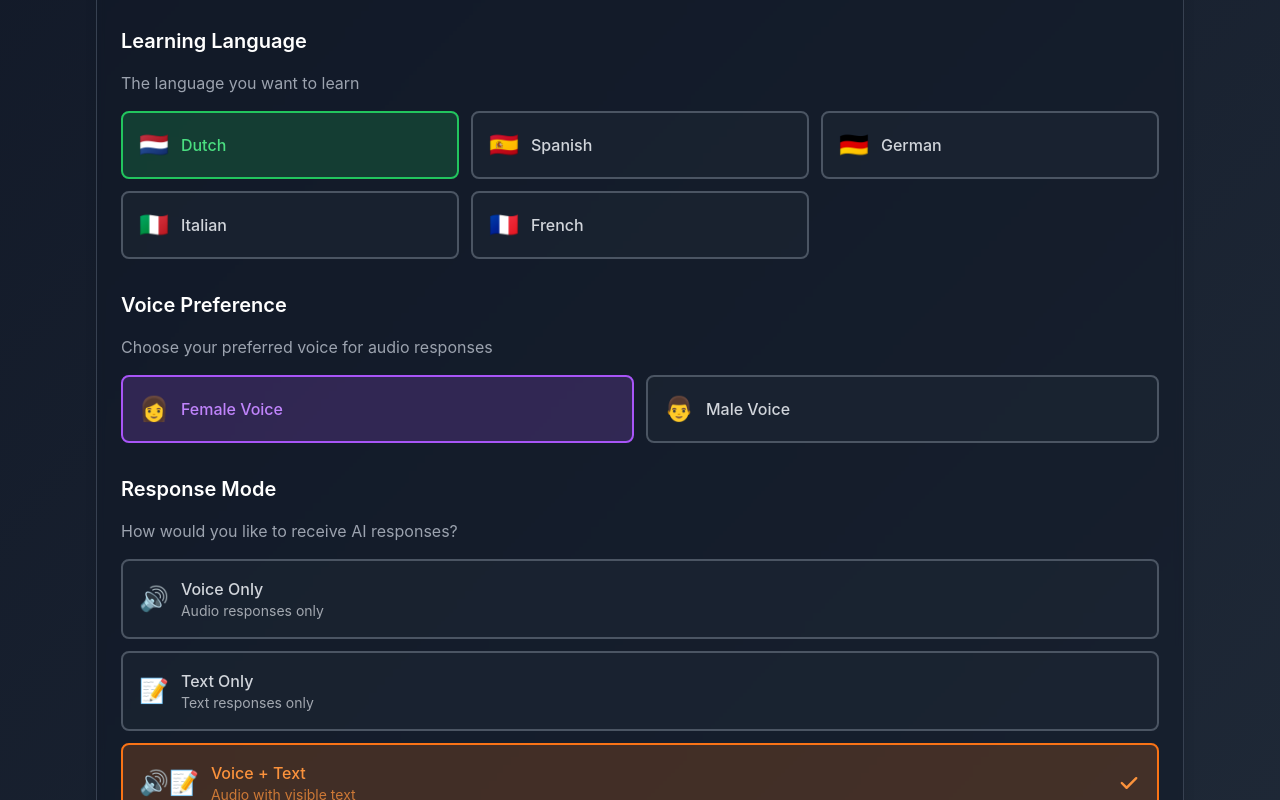
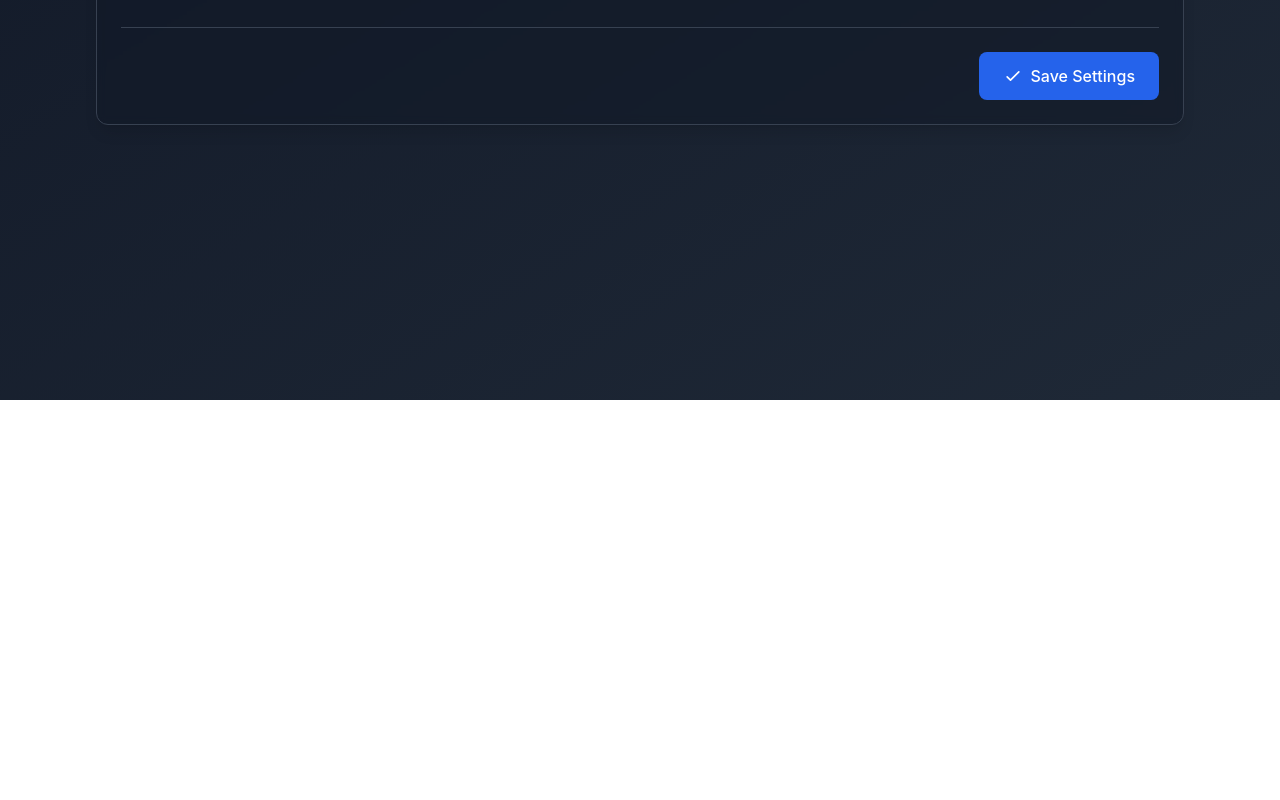
Before and after one commit to aogz/langhub, a React (Create React App) app: page /settings in a window 1280 px wide. Shown: the part 400-1200 px from the top of the page. After the commit the page ends 800 px from the top, so only its background shows below. Built offline with nearby package versions, Linux system fonts and the light colour scheme.

Commit message:
select language

```diff
--- a/src/components/AddWordModal.js
+++ b/src/components/AddWordModal.js
@@ -1,6 +1,9 @@
 import React, { useState } from 'react';
+import { useUserSettings } from '../contexts/UserSettingsContext';
 
 const AddWordModal = ({ onAdd, isAdding, error, onClose }) => {
+  const { settings } = useUserSettings();
+  const nativeLanguage = settings?.nativeLanguage || 'en';
   const [word, setWord] = useState('');
   const [translation, setTranslation] = useState('');
   const [language, setLanguage] = useState('');
@@ -18,7 +21,7 @@ const AddWordModal = ({ onAdd, isAdding, error, onClose }) => {
     if (!word.trim()) return;
     setIsTranslating(true);
     try {
-      const targetLanguage = 'en';
+      const targetLanguage = nativeLanguage;
       const isChrome138Plus = (() => {
         try {
           const nav = navigator;
@@ -42,7 +45,8 @@ const AddWordModal = ({ onAdd, isAdding, error, onClose }) => {
       const TranslatorAPI = typeof window !== 'undefined' ? window.Translator : undefined;
       if (TranslatorAPI && isChrome138Plus) {
         try {
-          const sourceLanguage = targetLanguage !== 'en' ? 'en' : 'nl';
+          // Default source language to Dutch (most common content language)
+          const sourceLanguage = 'nl';
           const translator = await TranslatorAPI.create({
             sourceLanguage,
             targetLanguage,
--- a/src/components/Settings.js
+++ b/src/components/Settings.js
@@ -19,25 +19,6 @@ const Settings = () => {
     { code: 'it', name: 'Italiano', flag: '🇮🇹' },
     { code: 'pt', name: 'Português', flag: '🇵🇹' },
     { code: 'nl', name: 'Nederlands', flag: '🇳🇱' }
-  ];
-
-  const learningLanguages = [
-    { code: 'nl', name: 'Dutch', flag: '🇳🇱' },
-    { code: 'es', name: 'Spanish', flag: '🇪🇸' },
-    { code: 'de', name: 'German', flag: '🇩🇪' },
-    { code: 'it', name: 'Italian', flag: '🇮🇹' },
-    { code: 'fr', name: 'French', flag: '🇫🇷' }
-  ];
-
-  const voiceOptions = [
-    { value: 'female', label: 'Female Voice', icon: '👩' },
-    { value: 'male', label: 'Male Voice', icon: '👨' }
-  ];
-
-  const modeOptions = [
-    { value: 'voice', label: 'Voice Only', icon: '🔊', description: 'Audio responses only' },
-    { value: 'text', label: 'Text Only', icon: '📝', description: 'Text responses only' },
-    { value: 'both', label: 'Voice + Text', icon: '🔊📝', description: 'Audio with visible text' }
   ];
 
   // Update local settings when context settings change
@@ -117,82 +98,6 @@ const Settings = () => {
                 </div>
               </div>
 
-              {/* Learning Language */}
-              <div>
-                <h3 className="text-xl font-semibold text-white mb-4">Learning Language</h3>
-                <p className="text-gray-400 mb-4">The language you want to learn</p>
-                <div className="grid grid-cols-2 md:grid-cols-3 gap-3">
-                  {learningLanguages.map((lang) => (
-                    <button
-                      key={lang.code}
-                      onClick={() => handleSettingChange('learningLanguage', lang.code)}
-                                             className={`p-4 rounded-lg border-2 transition-all duration-200 flex items-center gap-3 ${
-                         localSettings.learningLanguage === lang.code
-                           ? 'border-green-500 bg-green-500/20 text-green-400'
-                           : 'border-gray-600 bg-gray-800/50 text-gray-300 hover:border-gray-500'
-                       }`}
-                    >
-                      <span className="text-2xl">{lang.flag}</span>
-                      <span className="font-medium">{lang.name}</span>
-                    </button>
-                  ))}
-                </div>
-              </div>
-
-              {/* Voice Preference */}
-              <div>
-                <h3 className="text-xl font-semibold text-white mb-4">Voice Preference</h3>
-                <p className="text-gray-400 mb-4">Choose your preferred voice for audio responses</p>
-                <div className="grid grid-cols-2 gap-3">
-                  {voiceOptions.map((voice) => (
-                    <button
-                      key={voice.value}
-                      onClick={() => handleSettingChange('voice', voice.value)}
-                                             className={`p-4 rounded-lg border-2 transition-all duration-200 flex items-center gap-3 ${
-                         localSettings.voice === voice.value
-                           ? 'border-purple-500 bg-purple-500/20 text-purple-400'
-                           : 'border-gray-600 bg-gray-800/50 text-gray-300 hover:border-gray-500'
-                       }`}
-                    >
-                      <span className="text-2xl">{voice.icon}</span>
-                      <span className="font-medium">{voice.label}</span>
-                    </button>
-                  ))}
-                </div>
-              </div>
-
-              {/* Mode Preference */}
-              <div>
-                <h3 className="text-xl font-semibold text-white mb-4">Response Mode</h3>
-                <p className="text-gray-400 mb-4">How would you like to receive AI responses?</p>
-                <div className="space-y-3">
-                  {modeOptions.map((mode) => (
-                    <button
-                      key={mode.value}
-                      onClick={() => handleSettingChange('mode', mode.value)}
-                                             className={`w-full p-4 rounded-lg border-2 transition-all duration-200 flex items-center justify-between ${
-                         localSettings.mode === mode.value
-                           ? 'border-orange-500 bg-orange-500/20 text-orange-400'
-                           : 'border-gray-600 bg-gray-800/50 text-gray-300 hover:border-gray-500'
-                       }`}
-                    >
-                      <div className="flex items-center gap-3">
-                        <span className="text-2xl">{mode.icon}</span>
-                        <div className="text-left">
-                          <div className="font-medium">{mode.label}</div>
-                          <div className="text-sm opacity-75">{mode.description}</div>
-                        </div>
-                      </div>
-                                             {localSettings.mode === mode.value && (
-                         <svg className="w-6 h-6 text-orange-400" fill="currentColor" viewBox="0 0 20 20">
-                           <path fillRule="evenodd" d="M16.707 5.293a1 1 0 010 1.414l-8 8a1 1 0 01-1.414 0l-4-4a1 1 0 011.414-1.414L8 12.586l7.293-7.293a1 1 0 011.414 0z" clipRule="evenodd" />
-                         </svg>
-                       )}
-                    </button>
-                  ))}
-                </div>
-              </div>
-
               {/* Save Button */}
               <div className="pt-6 border-t border-gray-700">
                 <div className="flex items-center justify-between">
--- a/src/components/TopBar.js
+++ b/src/components/TopBar.js
@@ -1,5 +1,6 @@
 import React, { useState, useRef, useEffect } from 'react';
 import { Link } from 'react-router-dom';
+import { useUserSettings } from '../contexts/UserSettingsContext';
 
 const TopBar = ({
   title,
@@ -14,10 +15,12 @@ const TopBar = ({
   onToggleImmersiveMode = null
 }) => {
   const [showTranslatePopover, setShowTranslatePopover] = useState(false);
+  const { settings } = useUserSettings();
+  const nativeLanguage = settings?.nativeLanguage || 'en';
   const [translationText, setTranslationText] = useState('');
   const [translatedText, setTranslatedText] = useState('');
   const [sourceLanguage, setSourceLanguage] = useState('nl');
-  const [targetLanguage, setTargetLanguage] = useState('en');
+  const [targetLanguage, setTargetLanguage] = useState(nativeLanguage);
   const [isTranslating, setIsTranslating] = useState(false);
   const popoverRef = useRef(null);
 
@@ -101,7 +104,12 @@ const TopBar = ({
     }, 500); // 500ms debounce
 
     return () => clearTimeout(timeoutId);
-  }, [translationText, sourceLanguage, targetLanguage]);
+  }, [translationText, sourceLanguage, targetLanguage, nativeLanguage]);
+
+  // Update target language when native language changes
+  useEffect(() => {
+    setTargetLanguage(nativeLanguage);
+  }, [nativeLanguage]);
 
   // Handle copy to clipboard
   const handleCopyToClipboard = async () => {
--- a/src/components/UnifiedSidebar.js
+++ b/src/components/UnifiedSidebar.js
@@ -4,6 +4,7 @@ import SelectedTextBlock from './SelectedTextBlock';
 import TopBar from './TopBar';
 import { useInteractiveText } from '../hooks/useInteractiveText';
 import { processTextWithPrompt, processQuestionWorkflow, processImageQuestionWorkflow, checkPromptAPIAvailability } from '../utils/promptAPI';
+import { useUserSettings } from '../contexts/UserSettingsContext';
 
 const TextResponse = ({ text, onWordAdded, actionType, getCurrentSource }) => {
   const { textContainerRef, renderInteractiveContent, Popup } = useInteractiveText(onWordAdded, getCurrentSource);
@@ -106,6 +107,8 @@ const UnifiedSidebar = ({
   switchToChatSession,
   currentTextId
 }) => {
+  const { settings } = useUserSettings();
+  const nativeLanguage = settings?.nativeLanguage || 'en';
   const isDesktop = mode === 'desktop';
   const isMobile = mode === 'mobile';
   const isImmersive = mode === 'immersive';
@@ -320,10 +323,10 @@ const UnifiedSidebar = ({
                             data = await processImageQuestionWorkflow(
                               currentSelection.imageData || currentSelection.imageUrl,
                               currentSelection.alt || '',
-                              currentSelection.detectedLanguage || null
+                              nativeLanguage
                             );
                           } else {
-                            data = await processQuestionWorkflow(currentSelection.content);
+                            data = await processQuestionWorkflow(currentSelection.content, nativeLanguage);
                           }
                         } else {
                           if (isImage) {
--- a/src/hooks/useInteractiveText.js
+++ b/src/hooks/useInteractiveText.js
@@ -1,9 +1,12 @@
 import React, { useState, useRef, useEffect, useCallback } from 'react';
 import Portal from '../components/Portal';
 import { addWord } from '../utils/vocabularyStorage';
+import { useUserSettings } from '../contexts/UserSettingsContext';
 
 // This hook encapsulates all the logic for making text interactive.
 export const useInteractiveText = (onWordAdded, getCurrentSource) => {
+  const { settings } = useUserSettings();
+  const nativeLanguage = settings?.nativeLanguage || 'en';
   const [translationPopup, setTranslationPopup] = useState(null);
   const [isTranslating, setIsTranslating] = useState(false);
   const [isAddingToVocab, setIsAddingToVocab] = useState(false);
@@ -109,7 +112,7 @@ export const useInteractiveText = (onWordAdded, getCurrentSource) => {
     setIsTranslating(true);
 
     try {
-      const targetLanguage = 'en';
+      const targetLanguage = nativeLanguage;
       const isChrome138Plus = (() => {
         try {
           const nav = navigator;
@@ -133,7 +136,10 @@ export const useInteractiveText = (onWordAdded, getCurrentSource) => {
       const TranslatorAPI = typeof window !== 'undefined' ? window.Translator : undefined;
       if (TranslatorAPI && isChrome138Plus) {
         try {
-          const sourceLanguage = targetLanguage !== 'en' ? 'en' : 'nl';
+          // Detect source language from the text (default to Dutch if can't detect)
+          // For now, we'll try to detect or use a sensible default
+          // In a real scenario, you might want to detect the source language first
+          const sourceLanguage = 'nl'; // Default source - could be enhanced with language detection
           const translator = await TranslatorAPI.create({
             sourceLanguage,
             targetLanguage,
@@ -170,7 +176,7 @@ export const useInteractiveText = (onWordAdded, getCurrentSource) => {
         word: word,
         translation: translationPopup?.translation || '',
         language: 'auto',
-        targetLanguage: 'en',
+        targetLanguage: nativeLanguage,
         addedAt: new Date().toISOString(),
         source: getCurrentSource ? (getCurrentSource() || null) : null
       });
```
Also changed, not shown: src/utils/promptAPI.js (+10 -5 lines).
